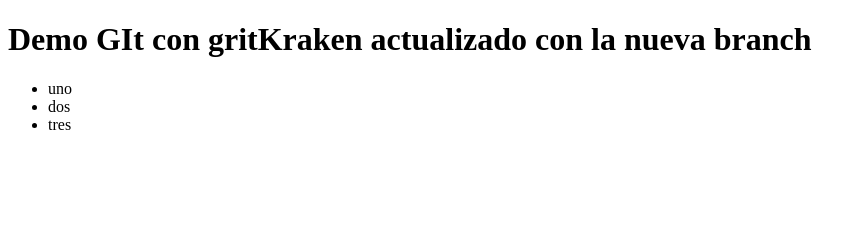
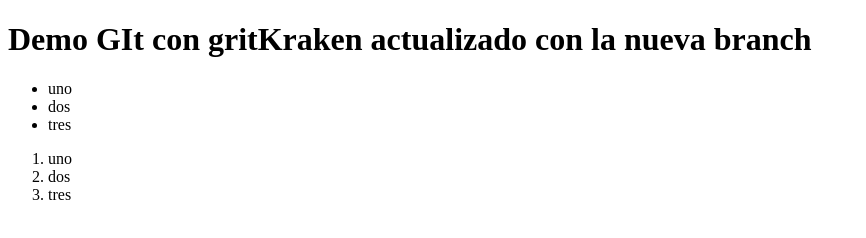
Before and after one commit to sistema72/pruebasGit3, a plain HTML site: page index.html in a window 1280 px wide. Shown: the whole page, without its empty margins (0-866 px from the left). Drawn offline with Linux system fonts and the light colour scheme.

Commit message:
Se agrego una lista ordenada

```diff
--- a/index.html
+++ b/index.html
@@ -13,5 +13,10 @@
         <li>dos</li>
         <li>tres</li>
     </ul>
+    <ol>
+        <li>uno</li>
+        <li>dos</li>
+        <li>tres</li>
+    </ol>
 </body>
 </html>
```
